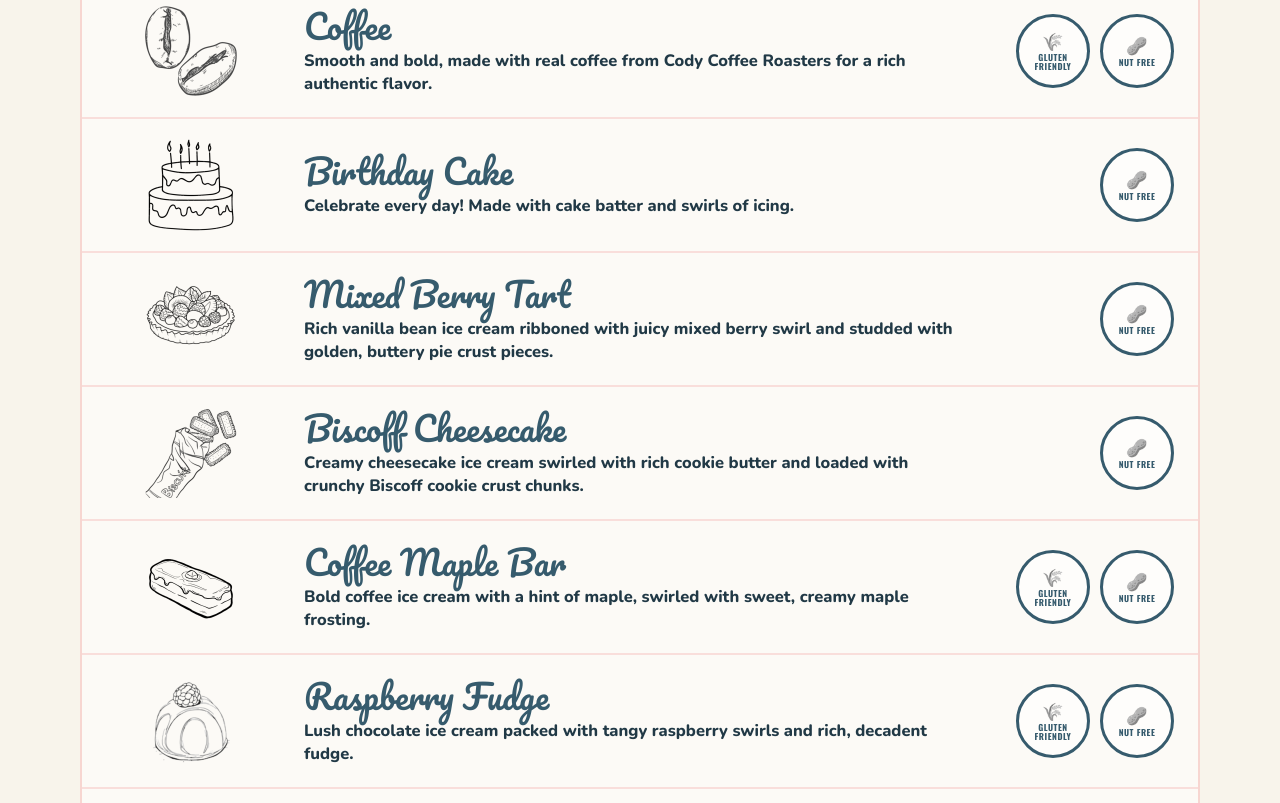
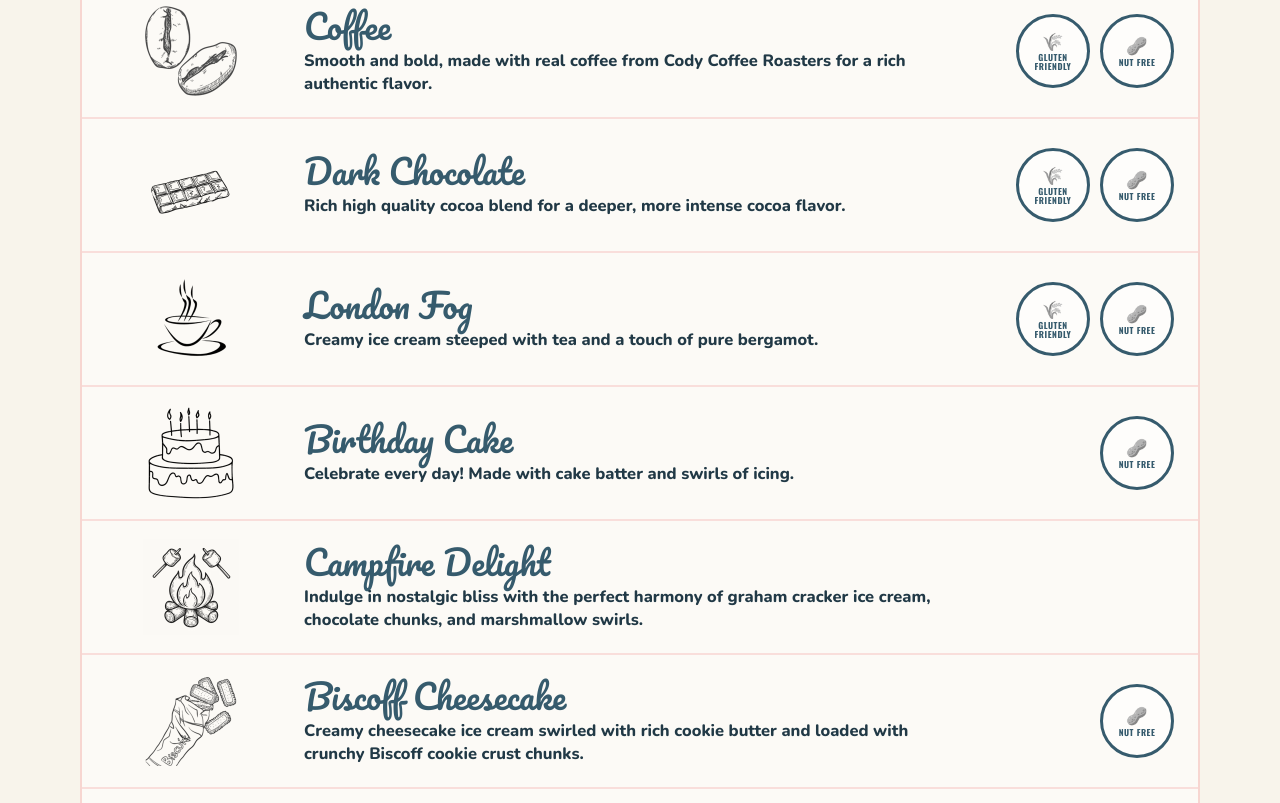
Before and after one commit to bitnerrocha-sketch/bigg-chill-site, an Astro site: page /menu in a window 1280 px wide. Shown: the part 2997-3800 px from the top of the page. Built offline with nearby package versions, Linux system fonts and the light colour scheme; Astro itself is replaced by a stand-in of ours; a web font is replaced by a local one.

Commit message:
Updates to menu

```diff
--- a/src/pages/menu.astro
+++ b/src/pages/menu.astro
@@ -64,6 +64,20 @@ const currentFlavors = [
     tags: ["Gluten-Friendly", "Nut-Free"],
   },
   {
+    name: "Dark Chocolate",
+    description: "Rich high quality cocoa blend for a deeper, more intense cocoa flavor.",
+    category: "Classic",
+    illustration: "darkChocolate",
+    tags: ["Gluten-Friendly", "Nut-Free"],
+  },
+  {
+    name: "London Fog",
+    description: "Creamy ice cream steeped with tea and a touch of pure bergamot.",
+    category: "Classic",
+    illustration: "londonFog",
+    tags: ["Gluten-Friendly", "Nut-Free"],
+  },
+  {
     name: "Birthday Cake",
     description: "Celebrate every day! Made with cake batter and swirls of icing.",
     category: "Limited Edition",
@@ -71,11 +85,11 @@ const currentFlavors = [
     tags: ["Nut-Free"],
   },
   {
-    name: "Mixed Berry Tart",
-    description: "Rich vanilla bean ice cream ribboned with juicy mixed berry swirl and studded with golden, buttery pie crust pieces.",
+    name: "Campfire Delight",
+    description: "Indulge in nostalgic bliss with the perfect harmony of graham cracker ice cream, chocolate chunks, and marshmallow swirls.",
     category: "Limited Edition",
-    illustration: "mixedBerryTart",
-    tags: ["Nut-Free"],
+    illustration: "campfireDelight",
+    tags: [],
   },
   {
     name: "Biscoff Cheesecake",
@@ -85,20 +99,6 @@ const currentFlavors = [
     tags: ["Nut-Free"],
   },
   {
-    name: "Coffee Maple Bar",
-    description: "Bold coffee ice cream with a hint of maple, swirled with sweet, creamy maple frosting.",
-    category: "Limited Edition",
-    illustration: "coffeeMapleBar",
-    tags: ["Gluten-Friendly", "Nut-Free"],
-  },
-  {
-    name: "Raspberry Fudge",
-    description: "Lush chocolate ice cream packed with tangy raspberry swirls and rich, decadent fudge.",
-    category: "Limited Edition",
-    illustration: "raspberryFudge",
-    tags: ["Gluten-Friendly", "Nut-Free"],
-  },
-  {
     name: "Lemon Raspberry",
     description: "Sweet lemon ice cream swirled with vibrant, tangy raspberry.",
     category: "Limited Edition",
@@ -140,6 +140,13 @@ const currentFlavors = [
     illustration: "cookieMonster",
     tags: ["Dairy-Free", "Plant-Based", "Gluten-Friendly", "Nut-Free"],
   },
+  {
+    name: "Chocolate Mousse Pie",
+    description: "Rich chocolate ice cream with layers of decadent chocolate mousse folded in decorated with an oreo cookie crumble.",
+    category: "Dairy-Free",
+    illustration: "chocolateMoussePie",
+    tags: ["Dairy-Free", "Plant-Based", "Gluten-Friendly", "Nut-Free"],
+  },
 ];
 
 const dairyFreeFlavors = [
@@ -147,6 +154,12 @@ const dairyFreeFlavors = [
     name: "Cookie Monster",
     description: "Unleash your inner cookie monster with our creamy vanilla coconut ice cream, packed with generous chunks of chocolate chip cookie dough and Oreo pieces.",
     illustration: "cookieMonster",
+    tags: ["Dairy-Free", "Plant-Based"],
+  },
+  {
+    name: "Chocolate Mousse Pie",
+    description: "Rich chocolate ice cream with layers of decadent chocolate mousse folded in decorated with an oreo cookie crumble.",
+    illustration: "chocolateMoussePie",
     tags: ["Dairy-Free", "Plant-Based"],
   },
 ];
@@ -162,16 +175,17 @@ const illustrationMap = {
   midnightCookies: "/flavor-icons/midnight-cookies.webp",
   chocolateBrownie: "/flavor-icons/chocolate-brownie.webp",
   birthdayCake: "/flavor-icons/birthday-cake.webp",
-  mixedBerryTart: "/flavor-icons/mixed-berry-tart.webp",
+  darkChocolate: "/flavor-icons/dark-chocolate.webp",
+  londonFog: "/flavor-icons/london-fog.webp",
+  campfireDelight: "/flavor-icons/campfire-delight.webp",
   biscoffCheesecake: "/flavor-icons/biscoff-cheesecake.webp",
-  coffeeMapleBar: "/flavor-icons/coffee-maple-bar.webp",
-  raspberryFudge: "/flavor-icons/raspberry-fudge.webp",
   lemonRaspberry: "/flavor-icons/lemon-raspberry.webp",
   stuffedPbCup: "/flavor-icons/stuffed-pb-cup.webp",
   dubaiChocolateBar: "/flavor-icons/dubai-chocolate-bar.webp",
   bourbonMaplePecan: "/flavor-icons/bourbon-maple-pecan.webp",
   tequilaKeylimePie: "/flavor-icons/tequila-keylime-pie.webp",
   cookieMonster: "/flavor-icons/cookie-monster-dairy-free.webp",
+  chocolateMoussePie: "/flavor-icons/chocolate-mousse-pie.webp",
 };
 
 const badgeIcons = {
@@ -1137,7 +1151,7 @@ const menuSchema = {
         display: block;
         font-family: "Pacifico", cursive;
         font-size: 1.15rem;
-        margin-left: 6px;
+        margin-left: 28px;
         margin-bottom: -7px;
       }
 
@@ -1328,12 +1342,6 @@ const menuSchema = {
           text-align: center;
         }
 
-        .bigg-menu-page .footer-brand-mark {
-          width: fit-content;
-          margin: 0 auto;
-          text-align: left;
-        }
-
         .bigg-menu-page .social-icons {
           justify-content: center;
         }
@@ -1475,6 +1483,7 @@ const menuSchema = {
           min-height: 105px;
         }
       }
+
     </style>
   </head>
 
```
Also changed, not shown: src/pages/index.astro (+4 -3 lines), public/flavor-icons/campfire-delight.webp (added), public/flavor-icons/chocolate-mousse-pie.webp (added), public/flavor-icons/coffee-maple-bar.webp (deleted), public/flavor-icons/dark-chocolate.webp (added), public/flavor-icons/london-fog.webp (added), public/flavor-icons/mixed-berry-tart.webp (deleted), public/flavor-icons/raspberry-fudge.webp (deleted).
